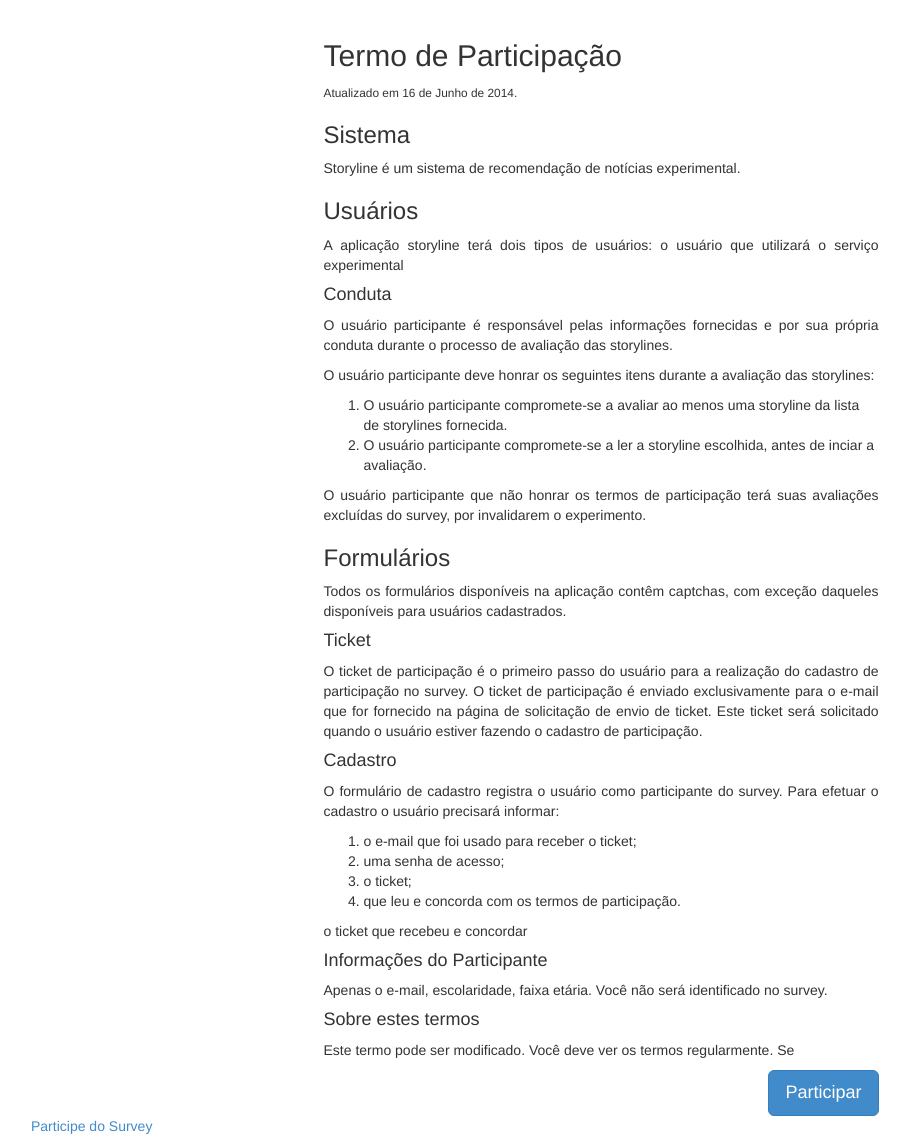
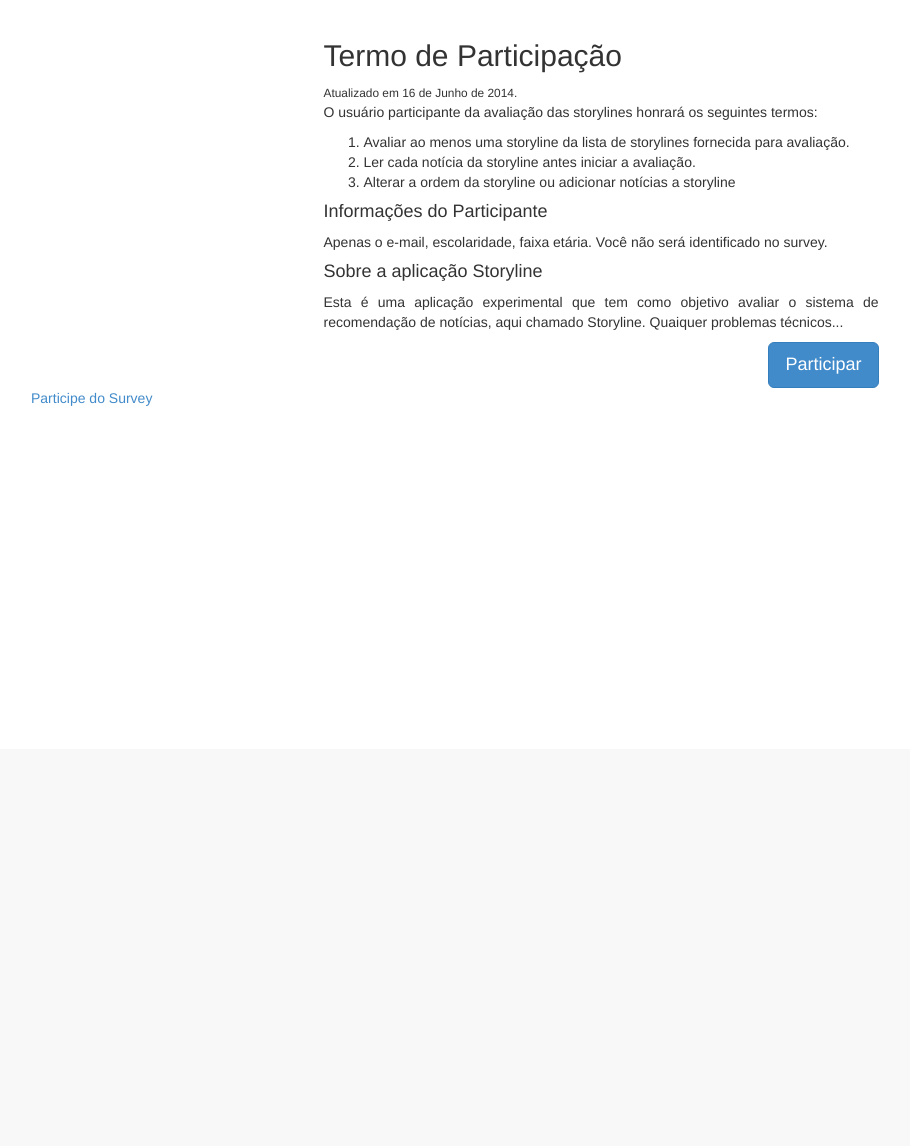
Before and after one commit to phillipecavalcante/storyline, a Django app: page /survey/terms in a window 1280 px wide. Shown: the part 51-1197 px from the top of the page, without its empty margins (39-949 px from the left). After the commit the page ends 457 px from the top, so only its background shows below. Run offline with Django 3.2, Linux system fonts and the light colour scheme; parts of the project's set-up code (start-up, migrations or seed data) failed here and were passed over; some libraries are stand-ins or nearby versions.

Commit message:
Na parte de inserção das avaliações dos participantes.

```diff
--- a/apps/survey/models.py
+++ b/apps/survey/models.py
@@ -102,6 +102,12 @@ class UserStory(models.Model):
 
     user = models.ForeignKey(User)
     story = models.ForeignKey(Story)
+    # eval
+
+    has_read = models.BooleanField(default=False)
+    has_context = models.BooleanField(default=False)
+    has_gap = models.BooleanField(default=False)
+    has_similar = models.BooleanField(default=False)
 
     class Meta:
         unique_together = (('user', 'story'),)
--- /dev/null
+++ b/apps/survey/templates/survey/analysis.html
@@ -0,0 +1,5 @@
+{% extends "base.html" %}
+
+{% block body %}
+teste
+{% endblock %}
--- a/apps/survey/templates/survey/signin.html
+++ b/apps/survey/templates/survey/signin.html
@@ -4,6 +4,8 @@
 {% block title %}
 Sign in
 {% endblock %}
+
+
 
 {% block body %}
 <div class="row">
--- a/apps/survey/templates/survey/storyline.html
+++ b/apps/survey/templates/survey/storyline.html
@@ -28,7 +28,7 @@
         </ul>
 
         <form action="#" method="post" role="form">{% csrf_token %}
-            <input type="hidden" name="storyid" value="{{ results.0.story.id }}">
+            <input type="hidden" name="storyid" value="{% if results.0.story.id %}{{ results.0.story.id }}{% else %}{{ results.0.userstory.story.id }}{% endif %}">
             <input type="hidden" name="userstory" value="">
             <input type="submit" onclick="getUserStory();" class="btn btn-block btn-success" value="Enviar Storyline">
         </form>
--- a/apps/survey/templates/survey/terms.html
+++ b/apps/survey/templates/survey/terms.html
@@ -13,72 +13,25 @@
         <small>Atualizado em 16 de Junho de 2014.</small>
 
         <section>
-            <h3>Sistema</h3>
             <p class="text-justify">
-                Storyline é um sistema de recomendação de notícias experimental.
+                O usuário participante da avaliação das storylines honrará
+                os seguintes termos:
+                <ol>
+                    <li>
+                        Avaliar ao menos uma storyline da lista de storylines
+                        fornecida para avaliação.
+                    </li>
+                    <li>
+                        Ler cada notícia da storyline antes iniciar a avaliação.
+                    </li>
+                    <li>
+                        Alterar a ordem da storyline ou adicionar notícias a
+                        storyline
+                    </li>
+                </ol>
+
             </p>
         </section>
-
-        <section>
-            <h3>Usuários</h3>
-            <p class="text-justify">
-                A aplicação storyline terá dois tipos de usuários: o usuário que
-                utilizará o serviço experimental
-            </p>
-            <h4>Conduta</h4>
-            <p class="text-justify">
-                O usuário participante é responsável pelas informações fornecidas
-                e por sua própria conduta durante o processo de avaliação das storylines.
-            </p>
-            <p class="text-justify">
-                O usuário participante deve honrar os seguintes itens durante a
-                avaliação das storylines:
-                <ol>
-                    <li>
-                        O usuário participante compromete-se a avaliar ao menos
-                        uma storyline da lista de storylines fornecida.
-                    </li>
-                    <li>
-                        O usuário participante compromete-se a ler a storyline
-                        escolhida, antes de inciar a avaliação.
-                    </li>
-                </ol>
-            </p>
-            <p class="text-justify">
-                O usuário participante que não honrar os termos de participação
-                terá suas avaliações excluídas do survey, por invalidarem o experimento.
-            </p>
-        </section>
-
-        <section>
-            <h3>Formulários</h3>
-            <p class="text-justify">
-                Todos os formulários disponíveis na aplicação contêm captchas,
-                com exceção daqueles disponíveis para usuários cadastrados.
-            </p>
-            <h4>Ticket</h4>
-            <p class="text-justify">
-                O ticket de participação é o primeiro passo do usuário para a
-                realização do cadastro de participação no survey.
-                O ticket de participação é enviado exclusivamente para o e-mail
-                que for fornecido na página de solicitação de envio de ticket.
-                Este ticket será solicitado quando o usuário estiver fazendo o
-                cadastro de participação.
-            </p>
-            <h4>Cadastro</h4>
-            <p class="text-justify">
-                O formulário de cadastro registra o usuário como participante do
-                survey. Para efetuar o cadastro o usuário precisará informar:
-                <ol>
-                    <li>o e-mail que foi usado para receber o ticket;</li>
-                    <li>uma senha de acesso;</li>
-                    <li>o ticket;</li>
-                    <li>que leu e concorda com os termos de participação.</li>
-                </ol>
-o ticket que recebeu e concordar
-            </p>
-        </section>
-
 
         <section>
             <h4>Informações do Participante</h4>
@@ -88,11 +41,11 @@ o ticket que recebeu e concordar
             </p>
         </section>
         <section>
-            <h4>Sobre estes termos</h4>
-            <p>
-                Este termo pode ser modificado.
-                Você deve ver os termos regularmente.
-                Se
+            <h4>Sobre a aplicação Storyline</h4>
+            <p class="text-justify">
+                Esta é uma aplicação experimental que tem como objetivo avaliar
+                o sistema de recomendação de notícias, aqui chamado Storyline.
+                Quaiquer problemas técnicos...
             </p>
         </section>
         <a href="{% url 'survey:ticket' %}" class="btn btn-primary btn-lg pull-right" role="button">Participar</a>
--- a/apps/survey/urls.py
+++ b/apps/survey/urls.py
@@ -9,5 +9,7 @@ urlpatterns = patterns('',
     url(r'^signout$', SignOutView.as_view(), name='signout'),
     url(r'^storylines$', StorylinesView.as_view(), name='storylines'),
     url(r'^storylines/(?P<id>\d+)$', UserStoryView.as_view(), name='userstory'),
+    url(r'^storylines/(?P<id>\d+)/eval$', EvalStoryView.as_view(), name='evalstory'),
+    url(r'^analysis$', AnalysisView.as_view(), name='analysis'),
     url(r'^terms$', TermsView.as_view(), name='terms'),
 )
--- a/apps/survey/views.py
+++ b/apps/survey/views.py
@@ -12,7 +12,7 @@ from django.db import IntegrityError
 
 from passlib.hash import sha512_crypt
 
-from apps.survey.forms import SignUpForm, SignInForm, TicketForm
+from apps.survey.forms import *
 from apps.survey.models import *
 from apps.search.models import *
 from project import settings
@@ -296,7 +296,7 @@ class SignOutView(View):
 
         logout(request)
 
-        return redirect(reverse('survey:terms'))
+        return redirect(reverse('search:search'))
 
 class StorylinesView(View):
 
@@ -323,8 +323,23 @@ class UserStoryView(View):
         line = 'storyline'
         meth = 'rte'
 
-        story = Story.objects.get(id=id)
-        results = story.storyrank_set.all().order_by('rank')
+
+        try:
+            story = Story.objects.get(id=id)
+        except Story.DoesNotExist:
+            msg = "Não foi possível obter a storyline. Escolha outra ou tente mais tarde."
+            messages.error(request, msg, extra_tags='danger')
+            return redirect(reverse('survey:storylines'))
+
+        try:
+            user_story = UserStory.objects.get(user=request.user, story=story)
+        except UserStory.DoesNotExist:
+            pass
+
+        results = user_story.userstoryrank_set.all().order_by('rank')
+        if not results:
+            results = story.storyrank_set.all().order_by('rank')
+
 
         # SUGGESTIONS TO IMPROVE THE STORYLINE
         relevant_results = lineup(str(story.first.id), 'relevance', 'bm25f')
@@ -333,8 +348,6 @@ class UserStoryView(View):
         suggestion_ids = relevant_ids - result_ids
 
         suggestions = [Article.objects.get(pk=s_id) for s_id in suggestion_ids]
-
-
 
         data = {
                 'initial' : results[0],
@@ -349,9 +362,9 @@ class UserStoryView(View):
     def post(self, request, id):
 
         storyid = request.POST.get('storyid')
+
         userstory_ids = request.POST.get('userstory').split(',')
-        print storyid
-        print userstory_ids
+
         story = Story.objects.get(id=storyid)
 
         userstory = UserStory.objects.get(user=request.user, story=story)
@@ -367,9 +380,52 @@ class UserStoryView(View):
             UserStoryRank.objects.create(userstory=userstory, article=art, rank=r)
 
         messages.success(request, "Storyline criada com sucesso!")
-        return render(request, 'survey/storyline.html')
+        return redirect(reverse('survey:evalstory', args=(id,)))
 
+class EvalStoryView(View):
 
+    @method_decorator(login_required)
+    def dispatch(self, *args, **kwargs):
+        return super(EvalStoryView, self).dispatch(*args, **kwargs)
+
+    def get(self,request, id):
+
+        try:
+            story = Story.objects.get(id=id)
+        except Story.DoesNotExist:
+            msg = "Não foi possível obter a storyline. Tente mais tarde."
+            messages.error(request, msg, extra_tags='danger')
+            return redirect(reverse('survey:storylines'))
+        else:
+            results = story.storyrank_set.all().order_by('rank')
+
+        data = {
+                'eval_form' : EvalForm(),
+                'profile_form' : ProfileForm(),
+                'results' : results,
+                }
+
+        return render(request, 'survey/eval_story.html', data)
+    def post(self, request, id):
+
+        eval_form = EvalForm(request.POST)
+        profile_form = ProfileForm(request.POST)
+
+        data = {
+                'eval_form' : eval_form,
+                'profile_form' : profile_form,
+                }
+
+        if eval_form.is_valid():
+            print "ok"
+
+        return redirect(reverse('survey:analysis'))
+
+class AnalysisView(View):
+
+    def get(self, request):
+        data = {}
+        return render(request, 'survey/analysis.html', data)
 
 class TermsView(View):
 
```
Also changed, not shown: apps/survey/forms.py (+17 -0 lines), apps/survey/templates/survey/eval_story.html (added, +54 -0 lines), apps/survey/templates/survey/ticket.html (+8 -5 lines).
